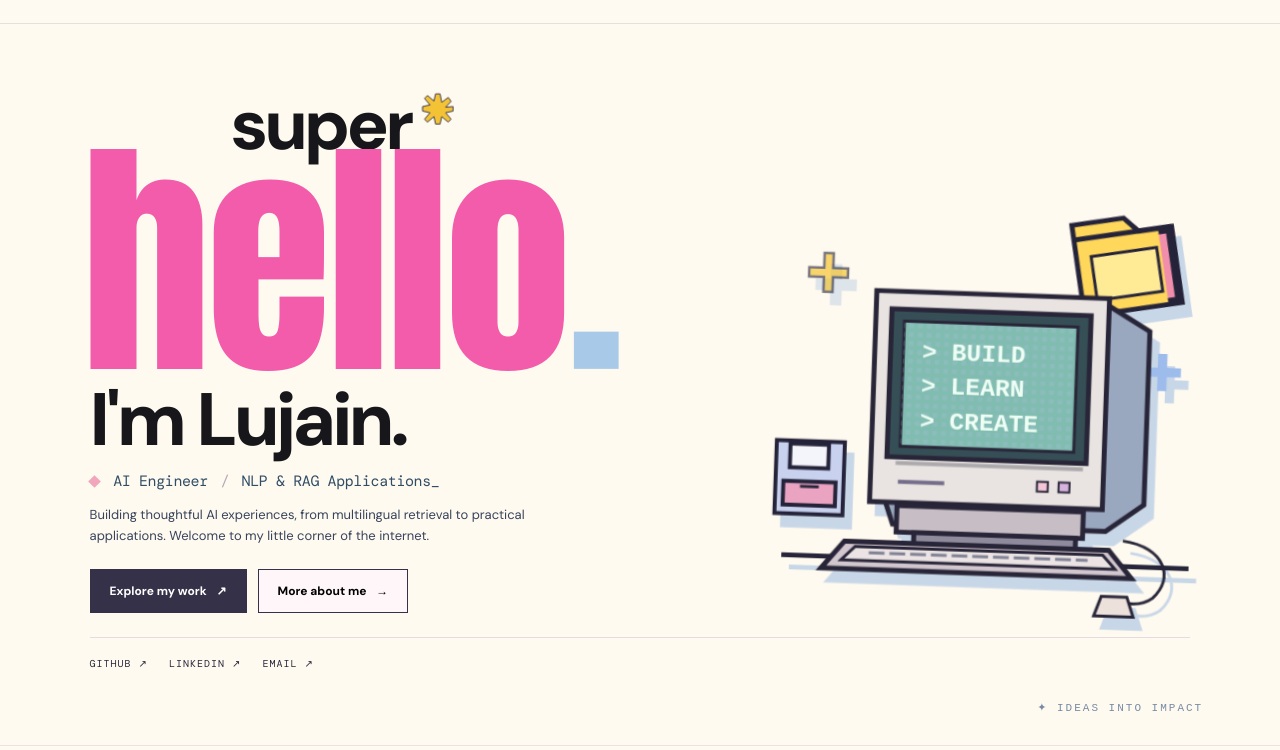
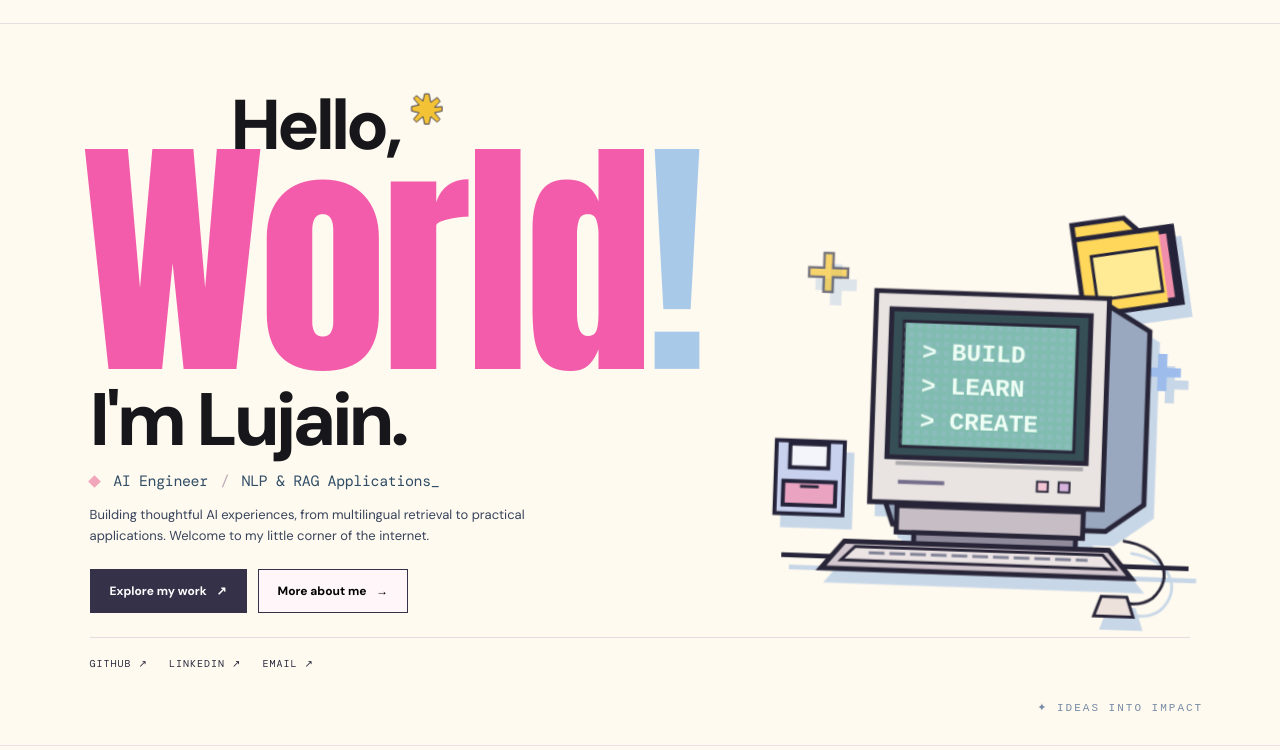
Before and after one commit to Lujain-Alahmari/portfolio, a plain HTML site: page index.html in a window 1280 px wide. Shown: the part 50-800 px from the top of the page. Drawn offline with nearby package versions, Linux system fonts and the light colour scheme; a web font is replaced by a local one.

Commit message:
Change retro homepage greeting to Hello, World!

```diff
--- a/index.html
+++ b/index.html
@@ -65,8 +65,8 @@
     <main id="home">
       <section class="intro retro-hero" aria-label="Introduction">
         <div class="retro-hero-content">
-          <div class="retro-super">super<svg class="super-star" aria-hidden="true" viewBox="0 0 100 100" xmlns="http://www.w3.org/2000/svg"><path d="M43 4H57L62 30L82 15L91 27L74 45L97 43V57L74 62L91 82L82 91L62 74L57 97H43L38 74L18 91L9 82L26 62L3 57V43L26 38L9 18L18 9L38 26Z"/></svg></div>
-          <div class="retro-word" aria-hidden="true">hello<span class="retro-dot">.</span></div>
+          <div class="retro-super">Hello,<svg class="super-star" aria-hidden="true" viewBox="0 0 100 100" xmlns="http://www.w3.org/2000/svg"><path d="M43 4H57L62 30L82 15L91 27L74 45L97 43V57L74 62L91 82L82 91L62 74L57 97H43L38 74L18 91L9 82L26 62L3 57V43L26 38L9 18L18 9L38 26Z"/></svg></div>
+          <div class="retro-word" aria-hidden="true">World<span class="retro-dot">!</span></div>
           <h1 class="retro-name">I'm <em>Lujain.</em></h1>
           <div class="role-line"><span class="role-bullet"></span> AI Engineer <span class="role-divider">/</span> NLP &amp; RAG Applications<span class="typing-cursor">_</span></div>
           <p>Building thoughtful AI experiences, from multilingual retrieval to practical applications. Welcome to my little corner of the internet.</p>
```
